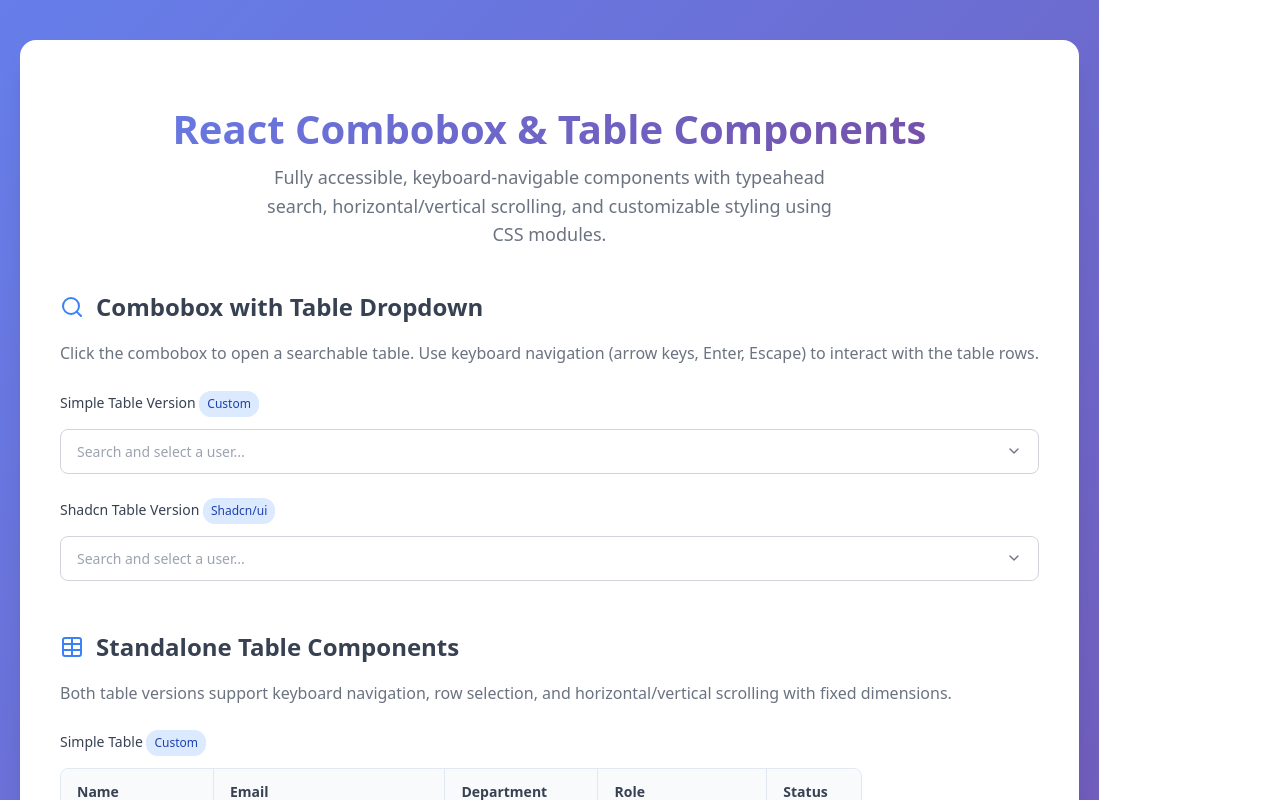
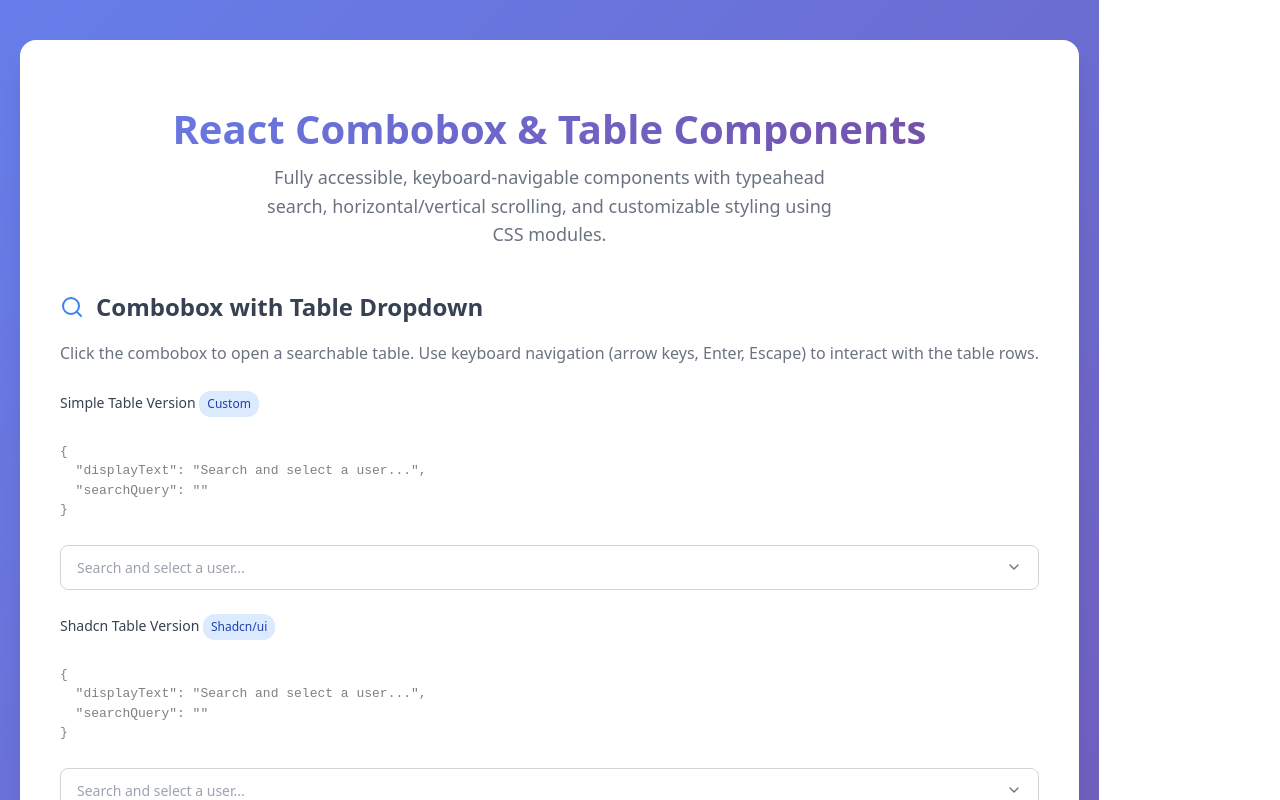
Before and after one commit to syed-ahmad/ubs-prototypes, a React (Vite) app: page / in a window 1280 px wide. Shown: the top 800 px of the page. Built offline with nearby package versions, Linux system fonts and the light colour scheme.

Commit message:
chore: log selected values, diable clearing down search query

```diff
--- a/src/components/Combobox/Combobox.tsx
+++ b/src/components/Combobox/Combobox.tsx
@@ -53,7 +53,7 @@ export function Combobox<T extends TableRow = TableRow>({
     setSelectedRow(row);
     setSelectedValues(displayValues);
     setIsOpen(false);
-    setSearchQuery("");
+    // setSearchQuery("");
 
     if (onSelect) {
       onSelect(row, displayValues);
@@ -103,6 +103,10 @@ export function Combobox<T extends TableRow = TableRow>({
   const TableComponent = variant === "shadcn" ? ShadcnTable : SimpleTable;
 
   return (
+    <>
+      <pre style={{ color: "GrayText" }}>
+        {JSON.stringify({ displayText, searchQuery }, null, 2)}
+      </pre>
       <div className={styles.comboboxContainer} ref={containerRef}>
         <button
           ref={triggerRef}
@@ -177,5 +181,6 @@ export function Combobox<T extends TableRow = TableRow>({
           </div>
         )}
       </div>
+    </>
   );
 }
```
Lines whose indentation alone changed are shown as unchanged.
